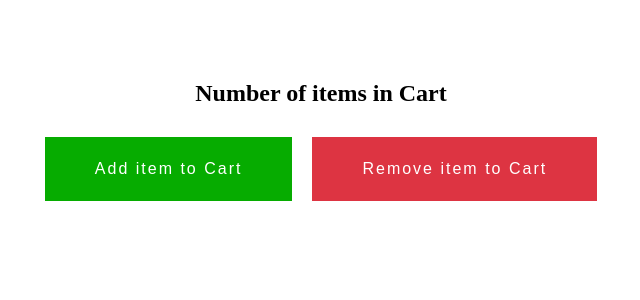
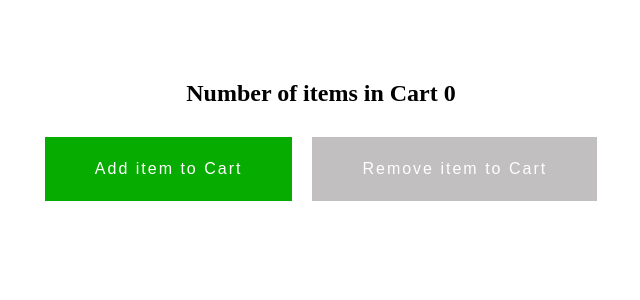
Before and after one commit to barbosadiego/redux, a React (Create React App) app: page / in a window 1280 px wide. Shown: the top 300 px of the page, without its empty margins (319-959 px from the left). Built offline with nearby package versions, Linux system fonts and the light colour scheme.

Commit message:
add redux logic to cart

```diff
--- a/src/components/cart/Cart.jsx
+++ b/src/components/cart/Cart.jsx
@@ -1,12 +1,23 @@
 import React from 'react';
 import { StyledCart, Button } from './styles';
+import { useDispatch, useSelector } from 'react-redux';
+import { addItem, deleteItem } from '../../actions/cartActions';
 
 const Cart = () => {
+  const state = useSelector((state) => state);
+  const dispatch = useDispatch();
+
   return (
     <StyledCart>
-      <h2>Number of items in Cart</h2>
-      <Button>Add item to Cart</Button>
-      <Button bgColor="red">Remove item to Cart</Button>
+      <h2>Number of items in Cart {state.numOfItems}</h2>
+      <Button onClick={() => dispatch(addItem())}>Add item to Cart</Button>
+      <Button
+        bgColor="red"
+        onClick={() => dispatch(deleteItem())}
+        disabled={state.numOfItems > 0 ? false : true}
+      >
+        Remove item to Cart
+      </Button>
     </StyledCart>
   );
 };
```
